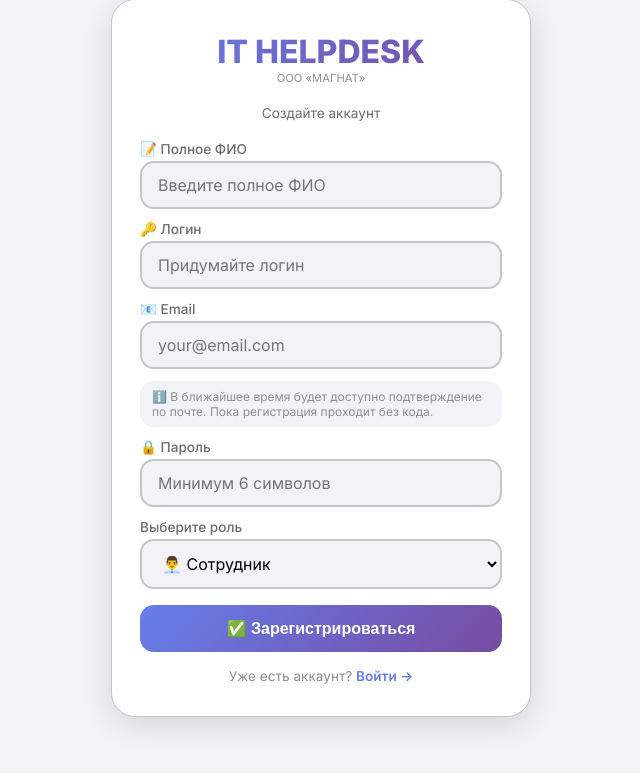
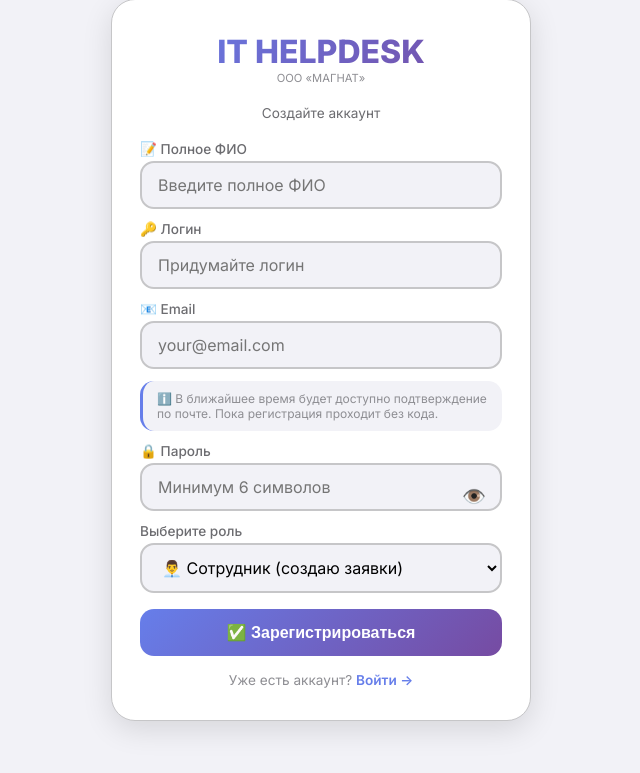
Before and after one commit to grrroxy/it_helpdesk, a Flask app: page /register in a window 1280 px wide. Shown: the part 115-888 px from the top of the page, without its empty margins (319-959 px from the left). Before the commit the page ends 844 px from the top, so only its background shows below. Run offline with Flask 3, Linux system fonts and the light colour scheme.

Commit message:
register.html

```diff
--- a/templates/register.html
+++ b/templates/register.html
@@ -24,18 +24,21 @@
                 <label>📧 Email</label>
                 <input type="email" name="email" placeholder="your@email.com" required>
             </div>
-            <div class="form-group" style="font-size:0.75rem; color:var(--text-muted); padding:8px 12px; background:var(--input-bg); border-radius:var(--radius); margin-bottom:12px;">
+            <div class="form-group" style="font-size:0.75rem; color:var(--text-muted); padding:10px 14px; background:var(--input-bg); border-radius:var(--radius); margin-bottom:12px; border-left:3px solid var(--accent-primary);">
                 ℹ️ В ближайшее время будет доступно подтверждение по почте. Пока регистрация проходит без кода.
             </div>
-            <div class="form-group">
+            <div class="form-group" style="position:relative;">
                 <label>🔒 Пароль</label>
-                <input type="password" name="password" placeholder="Минимум 6 символов" required minlength="6">
+                <input type="password" name="password" id="register-password" placeholder="Минимум 6 символов" required minlength="6" style="padding-right: 50px;">
+                <button type="button" class="toggle-password" onclick="togglePassword('register-password', this)" style="position:absolute; right:12px; top:38px; background:none; border:none; font-size:1.2rem; cursor:pointer; color:var(--text-muted); padding:4px;">
+                    👁️
+                </button>
             </div>
             <div class="form-group">
                 <label>Выберите роль</label>
                 <select name="role">
-                    <option value="employee">👨‍💼 Сотрудник</option>
-                    <option value="it_specialist">🛠️ IT-специалист</option>
+                    <option value="employee">👨‍💼 Сотрудник (создаю заявки)</option>
+                    <option value="it_specialist">🛠️ IT-специалист (принимаю заявки)</option>
                 </select>
             </div>
             <button type="submit" class="btn-primary">✅ Зарегистрироваться</button>
@@ -46,4 +49,26 @@
         </div>
     </div>
 </div>
+
+<style>
+    .toggle-password:hover {
+        opacity: 0.7;
+    }
+    body.dark .toggle-password {
+        color: var(--text-muted);
+    }
+</style>
+
+<script>
+    function togglePassword(inputId, btn) {
+        const input = document.getElementById(inputId);
+        if (input.type === 'password') {
+            input.type = 'text';
+            btn.textContent = '🙈';
+        } else {
+            input.type = 'password';
+            btn.textContent = '👁️';
+        }
+    }
+</script>
 {% endblock %}
```
